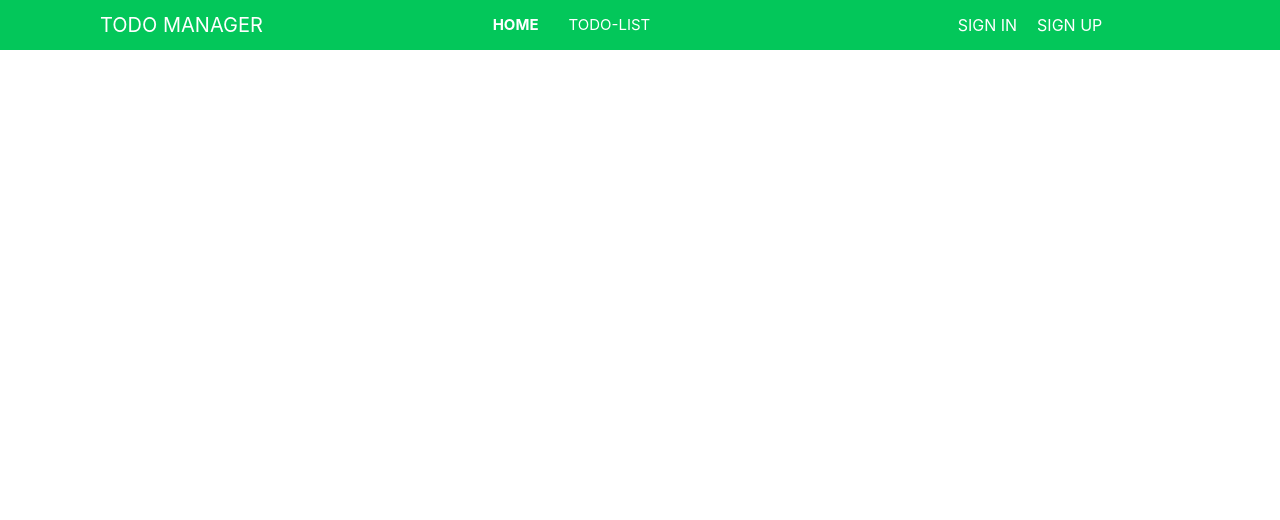
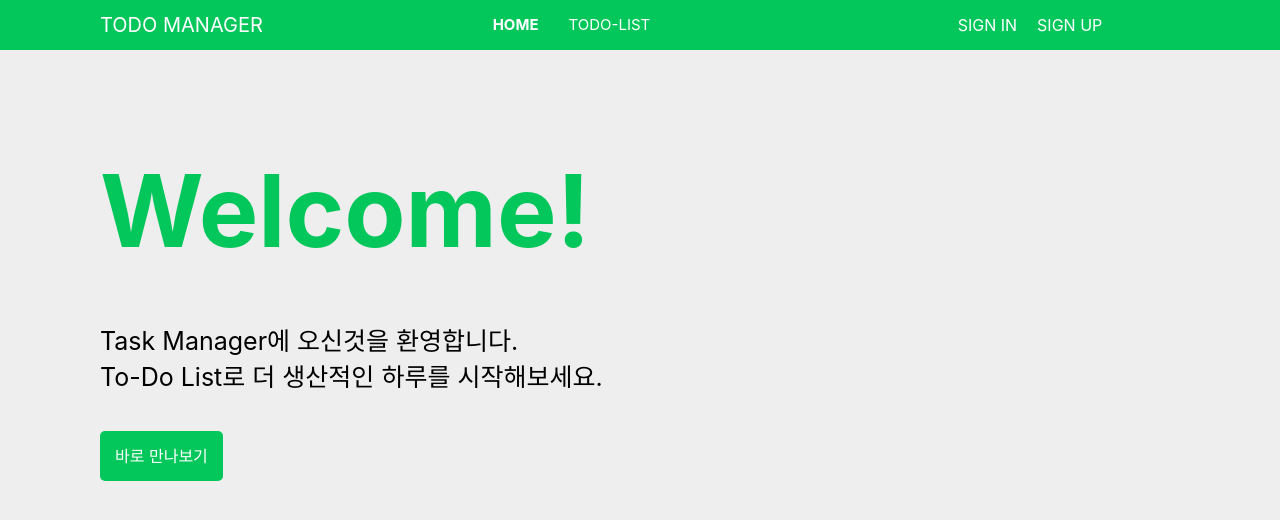
Before and after one commit to HWAHAEBANG/improved-todo-list, a React (Create React App) app: page / in a window 1280 px wide. Shown: the top 520 px of the page. Built offline with nearby package versions, Linux system fonts and the light colour scheme.

Commit message:
style:landing 페이지 UI 구성

```diff
--- a/src/pages/LandingPage/index.tsx
+++ b/src/pages/LandingPage/index.tsx
@@ -1,5 +1,21 @@
+import * as Styled from './styled';
+
 const LandingPage = () => {
-  return <div>LandingPage</div>;
+  return (
+    <Styled.LandingContainer>
+      <Styled.LadingInner>
+        <Styled.LandingBox>
+          <Styled.StyledParagraph className="xl">Welcome!</Styled.StyledParagraph>
+          <Styled.StyledParagraph className="md">
+            Task Manager에 오신것을 환영합니다.
+            <br />
+            To-Do List로 더 생산적인 하루를 시작해보세요.
+          </Styled.StyledParagraph>
+          <Styled.StyledLink to="/todo">바로 만나보기</Styled.StyledLink>
+        </Styled.LandingBox>
+      </Styled.LadingInner>
+    </Styled.LandingContainer>
+  );
 };
 
 export default LandingPage;
--- a/src/pages/LandingPage/styled.ts
+++ b/src/pages/LandingPage/styled.ts
@@ -0,0 +1,50 @@
+import { Link } from 'react-router-dom';
+import { styled } from 'styled-components';
+
+export const LandingContainer = styled.main`
+  background-color: #eeeeee;
+`;
+
+export const LadingInner = styled.section`
+  width: 1080px;
+  margin: 0 auto;
+  min-height: 100vh;
+  padding-top: 50px;
+  box-sizing: border-box;
+`;
+
+export const LandingBox = styled.div`
+  width: 1080px;
+  margin: 100px auto;
+  text-align: left;
+`;
+
+export const StyledParagraph = styled.p`
+  color: #03c75a;
+
+  &.sm {
+    font-size: 15px;
+  }
+
+  &.md {
+    font-size: 25px;
+    color: black;
+    margin: 50px 0;
+  }
+
+  &.lg {
+    font-size: 50px;
+  }
+
+  &.xl {
+    font-size: 100px;
+    font-weight: 700;
+    margin: 0;
+  }
+`;
+
+export const StyledLink = styled(Link)`
+  background-color: #03c75a;
+  padding: 15px;
+  border-radius: 5px;
+`;
```
